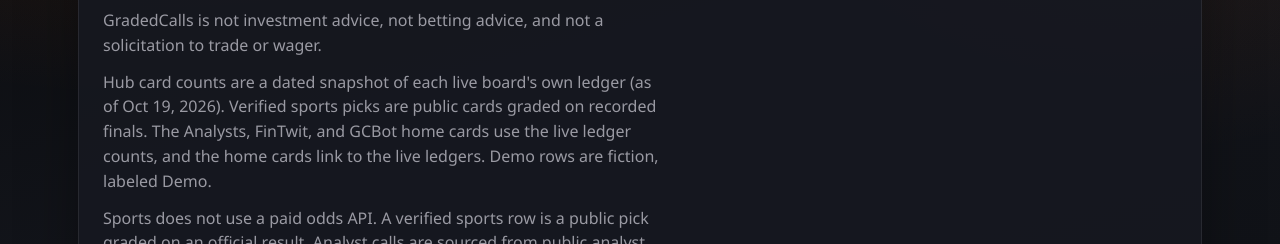
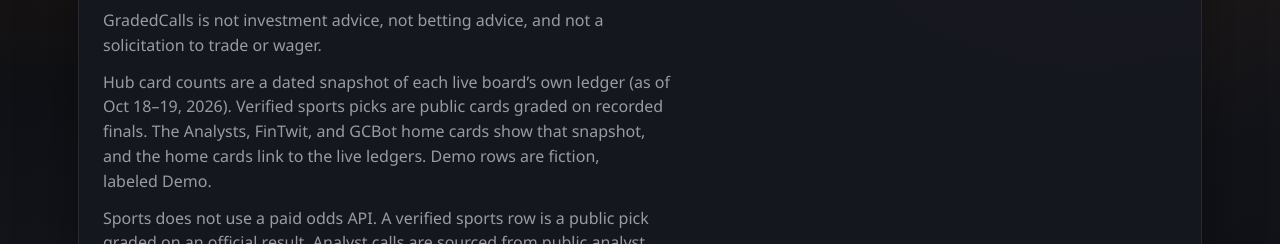
Before and after one commit to mclark-web/Charoof, a Next.js app: page /disclaimer in a window 1280 px wide. Shown: the part 208-452 px from the top of the page. Built offline with nearby package versions, Linux system fonts and the light colour scheme.

Commit message:
Call the hub counts a dated snapshot and fix the disclaimer lint.
The cards show that snapshot and still link to the live ledgers. The date covers Oct 18–19, the apostrophe is typographic, and the three paragraphs use text-wrap: pretty.

Co-authored-by:  Shah <mclark-web@users.noreply.github.com>

```diff
--- a/app/disclaimer/page.tsx
+++ b/app/disclaimer/page.tsx
@@ -9,13 +9,15 @@ export default function DisclaimerPage() {
   return (
     <section className="prose-panel panel">
       <h1>Disclaimer</h1>
-      <p>GradedCalls is not investment advice, not betting advice, and not a solicitation to trade or wager.</p>
-      <p>
-        Hub card counts are a dated snapshot of each live board's own ledger (as of Oct 19, 2026). Verified sports
-        picks are public cards graded on recorded finals. The Analysts, FinTwit, and GCBot home cards use the live
-        ledger counts, and the home cards link to the live ledgers. Demo rows are fiction, labeled Demo.
+      <p className="[text-wrap:pretty]">
+        GradedCalls is not investment advice, not betting advice, and not a solicitation to trade or wager.
       </p>
-      <p>
+      <p className="[text-wrap:pretty]">
+        Hub card counts are a dated snapshot of each live board’s own ledger (as of Oct 18–19, 2026). Verified sports
+        picks are public cards graded on recorded finals. The Analysts, FinTwit, and GCBot home cards show that
+        snapshot, and the home cards link to the live ledgers. Demo rows are fiction, labeled Demo.
+      </p>
+      <p className="[text-wrap:pretty]">
         Sports does not use a paid odds API. A verified sports row is a public pick graded on an official result.
         Analyst calls are sourced from public analyst rating tables and news reports; GradedCalls is not affiliated with
         any analyst or firm. The FinTwit home card uses the live graded calls. GCBot posts are real public posts scored
```
Also changed, not shown: 1 other file (tests, documents, lock files or other folders).
